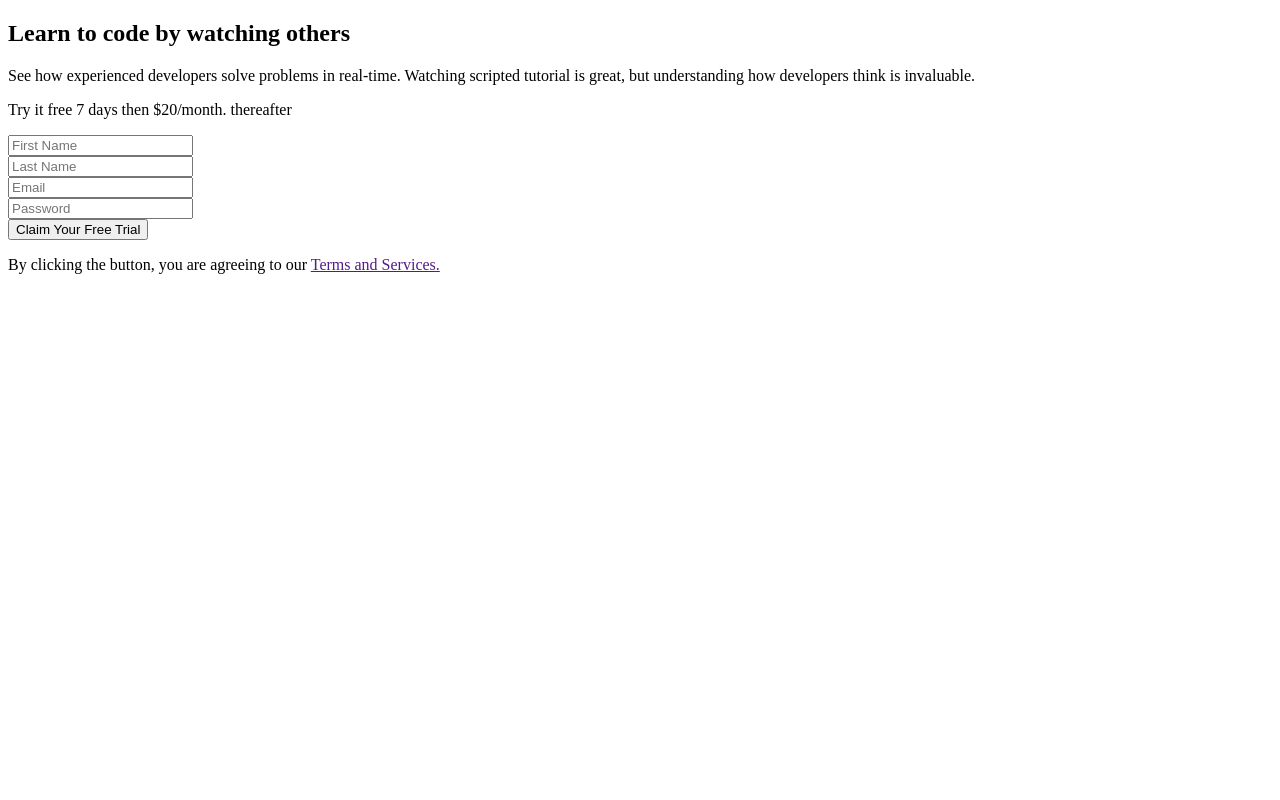
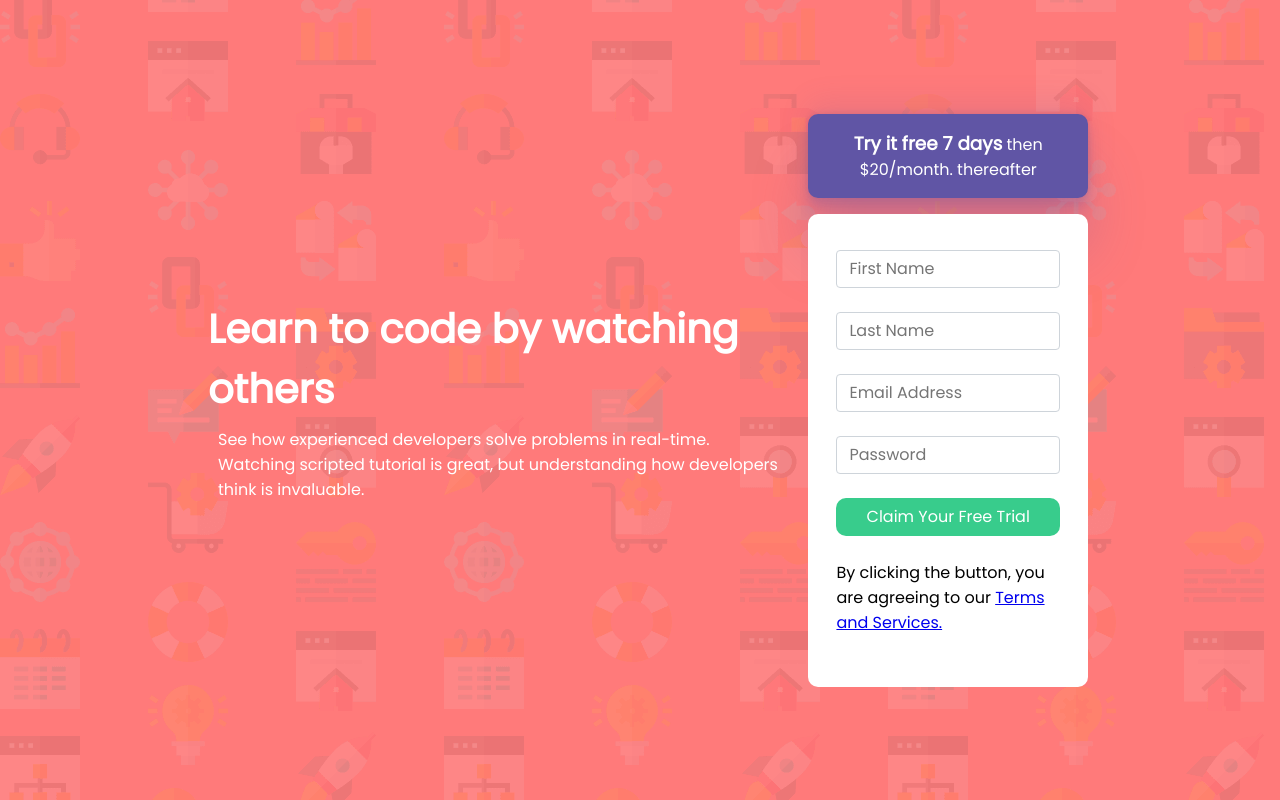
Before and after one commit to Ralatcode/Responsive-Registration-page, a plain HTML site: page index.html in a window 1280 px wide. Drawn offline with Linux system fonts and the light colour scheme.

Commit message:
styled regiteration form

```diff
--- a/index.html
+++ b/index.html
@@ -1,40 +1,105 @@
 <!DOCTYPE html>
 <html lang="en">
   <head>
-    <meta charset="UTF-8">
-    <meta http-equiv="X-UA-Compatible" content="IE=edge">
-    <meta name="viewport" content="width=device-width, initial-scale=1.0">
-    <link rel="stylesheet" href="style.css" type="text/css">
-    <link rel="shortcut icon" type="image/x-icon" href="images/favicon-32x32.png">
+    <meta charset="UTF-8" />
+    <meta http-equiv="X-UA-Compatible" content="IE=edge" />
+    <meta name="viewport" content="width=device-width, initial-scale=1.0" />
+    <link rel="stylesheet" href="style.css" type="text/css" />
+    <link
+      rel="shortcut icon"
+      type="image/x-icon"
+      href="images/favicon-32x32.png"
+    />
     <title>Registration-Form</title>
   </head>
   <body>
     <main>
-        <section>
+      <section class="content">
         <div class="form-description">
           <h2>Learn to code by watching others</h2>
-                <p>See how experienced developers solve problems in real-time. Watching scripted tutorial is great, but understanding how developers think is invaluable.</p>
+          <p>
+            See how experienced developers solve problems in real-time. Watching
+            scripted tutorial is great, but understanding how developers think
+            is invaluable.
+          </p>
         </div>
         <div class="form-content">
-                <p>Try it free 7 days then $20/month. thereafter</p>
+          <div class="form-header">
+            <p><span>Try it free 7 days</span> then $20/month. thereafter</p>
+          </div>
           <form action="">
             <div class="form-group">
-                        <input type="text" name="fname" id="fname" class="form-control" placeholder="First Name" required>
+              <input
+                type="text"
+                name="fname"
+                id="fname"
+                class="form-control"
+                placeholder="First Name"
+                required
+              />
+              <div class="error-container">
+                <img src="images/icon-error.svg" alt="Error icon" />
+                <p>First Name cannot be empty</p>
+              </div>
             </div>
             <div class="form-group">
-                        <input type="text" name="lname" id="lname" class="form-control" placeholder="Last Name" required>
+              <input
+                type="text"
+                name="lname"
+                id="lname"
+                class="form-control"
+                placeholder="Last Name"
+                required
+              />
+              <div class="error-container">
+                <img src="images/icon-error.svg" alt="Error icon" />
+                <p>Last Name cannot be empty</p>
+              </div>
             </div>
             <div class="form-group">
-                        <input type="email" name="email" id="email" class="form-control" placeholder="Email" required>
+              <input
+                type="email"
+                name="email"
+                id="email"
+                class="form-control"
+                placeholder="Email Address"
+                required
+              />
+
+              <div class="error-container">
+                <img src="images/icon-error.svg" alt="Error icon" />
+                <p class="email-example">email@example.com</p>
+                <p>Looks like this is not an email</p>
+              </div>
+            </div>
+
+            <div class="form-group">
+              <input
+                type="password"
+                name="password"
+                id="password"
+                pattern="[0-9]{3}-[0-9]{10}"
+                class="form-control"
+                placeholder="Password"
+                required
+              />
+              <div class="error-container">
+                <img src="images/icon-error.svg" alt="Error icon" />
+                <p>Password cannot be empty</p>
+              </div>
             </div>
             <div class="form-group">
-                        <input type="password" name="password" id="password" pattern="[0-9]{3}-[0-9]{10}" class="form-control" placeholder="Password" required>
+              <input
+                type="submit"
+                value="Claim Your Free Trial"
+                class="form-control btn"
+              />
             </div>
             <div class="form-group">
-                        <input type="button" value="Claim Your Free Trial" class="form-control">
-                    </div>
-                    <div class="form-group">
-                        <p class="terms">By clicking the button, you are agreeing to our <a href="">Terms and Services.</a></p>
+              <p class="terms">
+                By clicking the button, you are agreeing to our
+                <a href="#">Terms and Services.</a>
+              </p>
             </div>
           </form>
         </div>
--- a/style.css
+++ b/style.css
@@ -0,0 +1,152 @@
+/* font link */
+@import url("https://fonts.googleapis.com/css2?family=Poppins&display=swap");
+
+:root {
+  --red: hsl(0, 100%, 74%);
+  --green: hsl(154, 59%, 51%);
+  --blue: hsl(248, 32%, 49%);
+  --dark-blue: hsl(249, 10%, 26%);
+  --grayish-blue: hsl(246, 25%, 77%);
+  --Poppins: "Poppins", sans-serif;
+}
+
+*,
+*::before,
+*::after {
+  margin: 0;
+  padding: 0;
+  box-sizing: border-box;
+}
+
+html {
+  font-size: 16px;
+}
+
+body {
+  font-family: var(--Poppins);
+  height: 100vh;
+  width: 100%;
+  background-image: url("images/bg-intro-desktop.png");
+  background-size: cover;
+  background-repeat: no-repeat;
+  background-color: var(--red);
+}
+
+main {
+  height: 100vh;
+  display: flex;
+  align-items: center;
+  justify-content: center;
+}
+
+.content {
+  display: flex;
+  justify-content: center;
+  align-items: center;
+  width: 70vw;
+}
+
+.form-description {
+  color: #fff;
+  padding: 1rem;
+}
+
+.form-description h2 {
+  font-size: 2.5rem;
+  font-weight: 700;
+  margin-bottom: 0.5rem;
+}
+
+.form-description p {
+  font-size: 1rem;
+  padding: 0 10px;
+}
+
+.form-header {
+  text-align: center;
+  background-color: var(--blue);
+  color: #fff;
+  padding: 1rem 0;
+  box-shadow: rgba(96, 85, 165, 0.25) 0px 54px 55px,
+    rgba(96, 85, 165, 0.12) 0px -12px 30px, rgba(96, 85, 165, 0.12) 0px 4px 6px,
+    rgba(96, 85, 165, 0.17) 0px 12px 13px, rgba(96, 85, 165, 0.09) 0px -3px 5px;
+  border-radius: 10px;
+}
+
+.form-header  span {
+    font-size: 1.15rem;
+    font-weight: 600;
+}
+form {
+  background-color: #fff;
+  margin-top: 1rem;
+  padding: 2rem 1.5rem;
+  border-radius: 10px;
+}
+
+.form-group {
+position: relative;
+  margin: 0 auto 1rem auto;
+  padding: 0.25rem;
+}
+
+.form-control {
+  display: block;
+  width: 100%;
+  height: 2.375rem;
+  padding: 0.375rem 0.75rem;
+  color: #000;
+  background-color: #fff;
+  background-clip: padding-box;
+  border: 1px solid #ced4da;
+  border-radius: 0.25rem;
+  transition: border-color 0.15s ease-in-out, box-shadow 0.15s ease-in-out;
+}
+
+.form-control:focus {
+  border-color: var(--red);
+  outline: none;
+  box-shadow: 0 0 0 0.2rem rgba(252, 27, 102, 0.26);
+}
+
+input {
+  margin: 0;
+  font-family: inherit;
+  font-size: inherit;
+  line-height: inherit;
+}
+
+
+.error-container {
+    display: none;
+}
+
+input:focus:invalid ~ .error-container {
+    display: block;
+}
+
+.error-container img {
+    position: absolute;
+    top: 12px;
+    right: 10px;
+}
+
+.error-container p {
+    text-align: right;
+}
+
+.error-container > .email-example {
+    position: absolute;
+    top: 12px;
+    left: 10px;
+}
+
+.btn {
+  background-color: var(--green);
+  color: #fff;
+  border: none;
+  outline: none;
+  cursor: pointer;
+  z-index: 0;
+  border-radius: 10px;
+}
```
Lines whose indentation alone changed are shown as unchanged.
